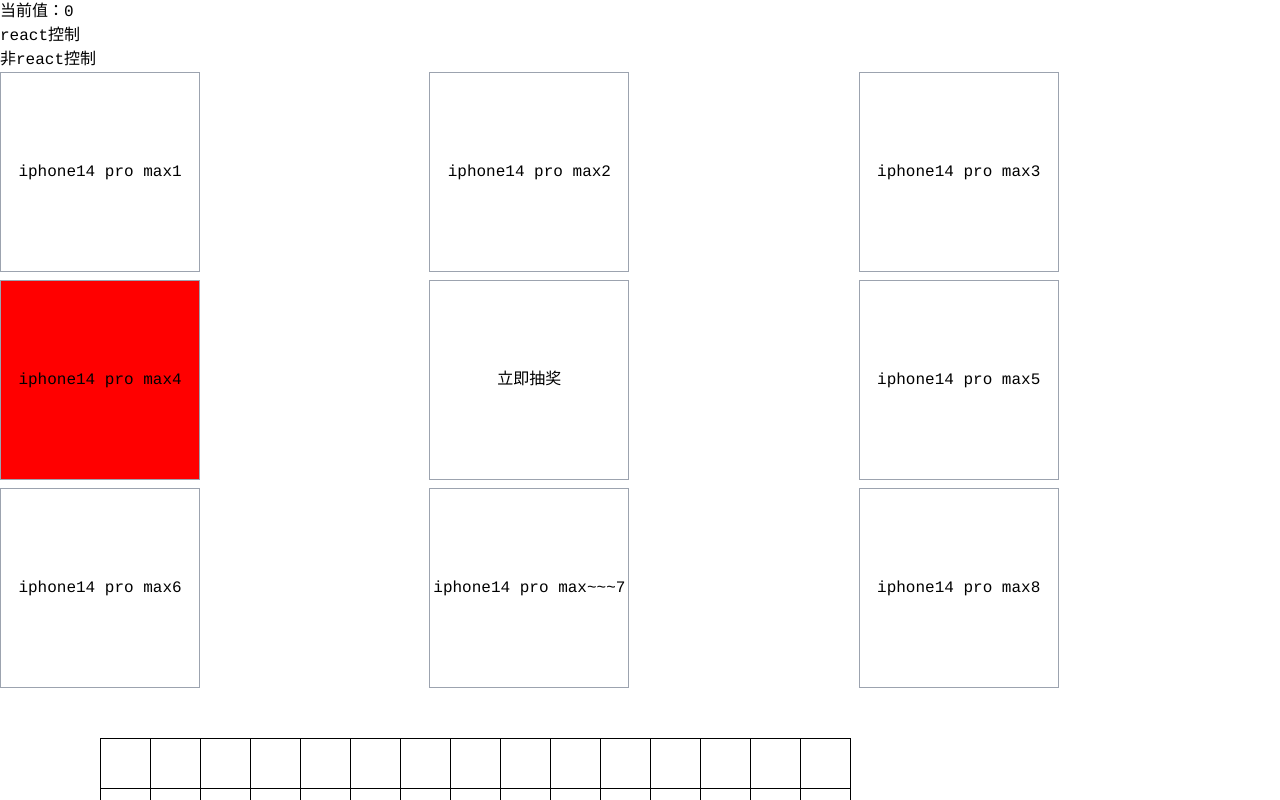
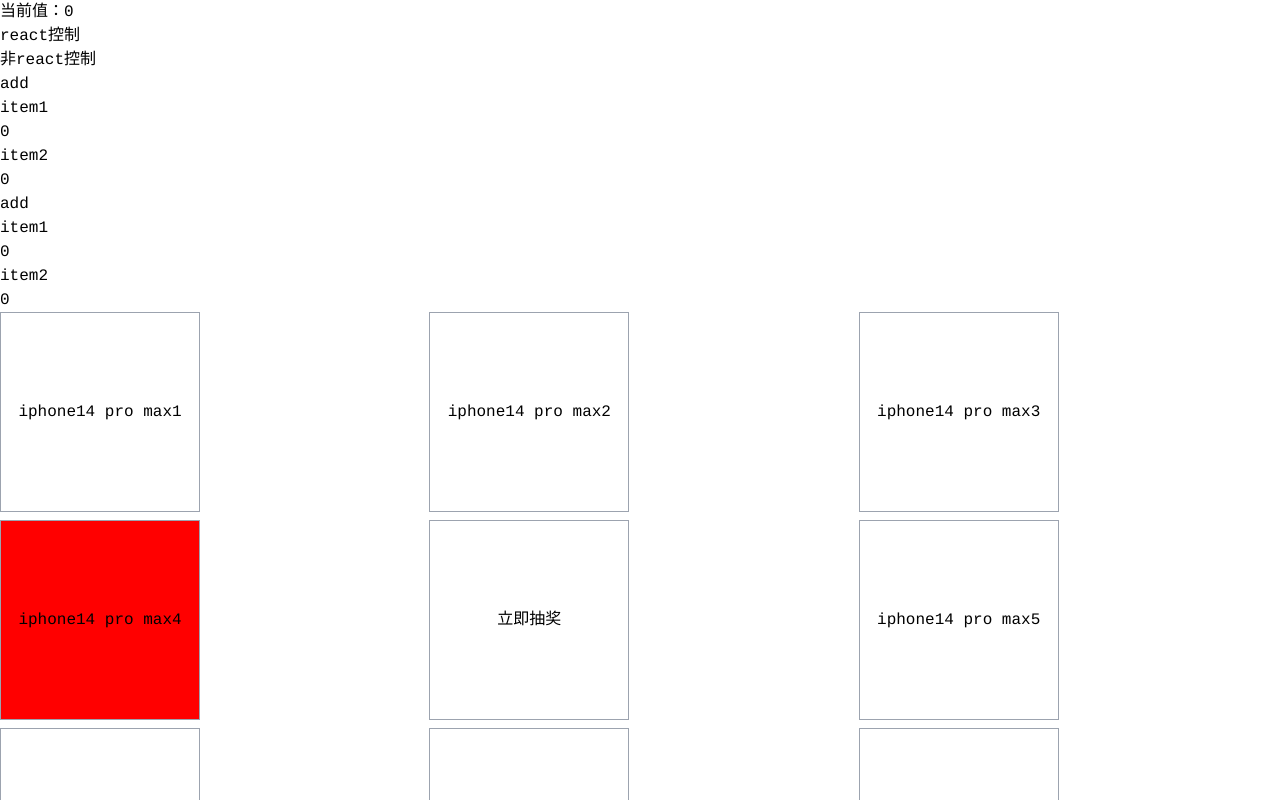
Before and after one commit to Jimmylxue/daily-store, a React (Vite) app in the folder packages/snowweb/: page / in a window 1280 px wide. Shown: the top 800 px of the page. Built offline with nearby package versions, Linux system fonts and the light colour scheme.

Commit message:
:zep: memo知识更新

```diff
--- a/packages/snowweb/src/App.tsx
+++ b/packages/snowweb/src/App.tsx
@@ -8,6 +8,8 @@
 import { mockList } from './components/luckDraw/mock'
 import { Gobang } from './components/gobang'
 import SetStateDemo from './components/setStateDemo'
+import MemoDemo from './components/memoDemo'
+import MemoDemo2 from './components/memoDemo/demo2'
 // import { Link } from 'react-router-dom'
 // const snow_animate = require('./')
 // import { sendMessage, listenStorage } from '@daily-store/library/dist/js'
@@ -19,6 +21,8 @@
 			{/* <Link to="/babel">babel</Link>
 			<Link to="/vite_plugin">vite_plugin</Link> */}
 			<SetStateDemo />
+			<MemoDemo />
+			<MemoDemo2 />
 			<LuckDraw prizeList={mockList} drawType="NINE_LATTICE" />
 			<Gobang />
 			{/* <UseImageDemo />
--- /dev/null
+++ b/packages/snowweb/src/components/memoDemo/demo2.tsx
@@ -0,0 +1,32 @@
+import { useState } from 'react'
+
+/**
+ * 在这个 Demo 中， Item这个子组件并没有使用memo, 所以当父组件更新的时候，子组件也会跟着一起重新渲染。
+ */
+
+const Item = ({ name, data }: { name: string; data: number }) => {
+	console.log('name:', name, 'data', data)
+	return (
+		<div>
+			<p>{name}</p>
+			<p>{data}</p>
+		</div>
+	)
+}
+
+export default function () {
+	const [num1, setNum1] = useState(0)
+	const [num2, _] = useState(0)
+
+	const handleAdd = () => {
+		setNum1(num1 + 1)
+	}
+
+	return (
+		<div>
+			<button onClick={handleAdd}>add</button>
+			<Item name="item1" data={num1} />
+			<Item name="item2" data={num2} />
+		</div>
+	)
+}
--- /dev/null
+++ b/packages/snowweb/src/components/memoDemo/index.tsx
@@ -0,0 +1,46 @@
+import { memo, useState } from 'react'
+
+/**
+ * 在这个 Demo 中， 虽然我们加了 memo 试图实现性能优化，减少重新渲染的次数， 但是实际上当 state 变化的时候  每个被 memo 的子组件都是会重新触发渲染。
+ *  原因是因为，每次重新渲染时，会比较props的变化， 因为 handle 是每次重新创建的一个函数， 而重新创建的函数他们在内存中的地址都是不同的
+ *  所以经过比对之后，还是会触发重新渲染。
+ *
+ * 所以 memo 并不是随意使用的，这个例子中我们用了memo, 导致的结果就是，他还是会重新渲染，相反还给整个组件增加了一个需要比对的负担。
+ */
+
+const Item = memo(
+	({
+		name,
+		data,
+		handle,
+	}: {
+		name: string
+		data: number
+		handle: () => void
+	}) => {
+		console.log('name:', name, 'data', data)
+		return (
+			<div>
+				<p>{name}</p>
+				<p>{data}</p>
+			</div>
+		)
+	}
+)
+
+export default function () {
+	const [num1, setNum1] = useState(0)
+	const [num2, _] = useState(0)
+
+	const handleAdd = () => {
+		setNum1(num1 + 1)
+	}
+
+	return (
+		<div>
+			<button onClick={handleAdd}>add</button>
+			<Item name="item1" data={num1} handle={handleAdd} />
+			<Item name="item2" data={num2} handle={handleAdd} />
+		</div>
+	)
+}
```
